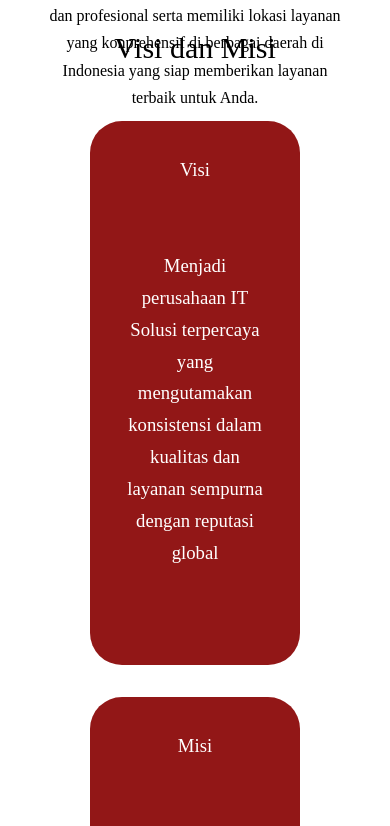
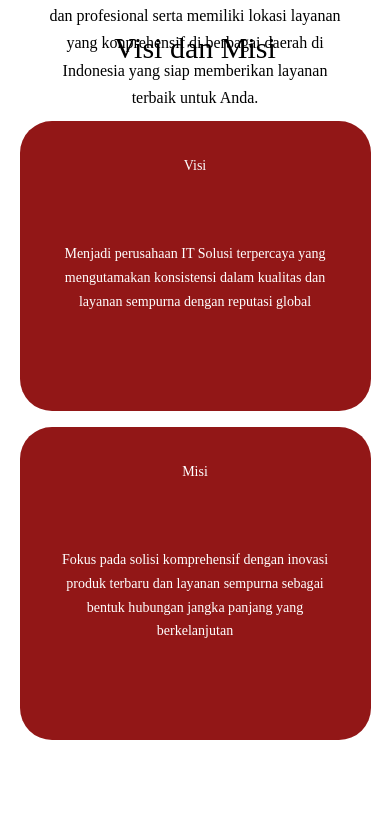
Before and after one commit to ardeliaraminta/port-compro, a React (Create React App) app in the folder web/: page / in a window 390 px wide. Shown: the part 2558-3384 px from the top of the page. Built offline with nearby package versions, Linux system fonts and the light colour scheme; a web font is replaced by a local one.

Commit message:
Update visimisi.css

```diff
--- a/web/src/components/visimisi/visimisi.css
+++ b/web/src/components/visimisi/visimisi.css
@@ -54,21 +54,22 @@
     }
 
     .experience__container > div {
-        width: 60%;
+        width: 100%;
         padding: 2rem;
         margin: 0 auto;
+        font-size: 12px;
     }
 }
 
 @media screen and (max-width: 600px){
     .experience__container{
         grid-template-columns: 1fr ;
-        gap: 2rem;
-        width: 30%;
+        gap: 1rem;
+        width: 100%;
     }
 
     .experience__container > div {
-        width: 60%;
+        width: 100%;
         padding: 2rem;
         margin: 0 auto;
     }
```
